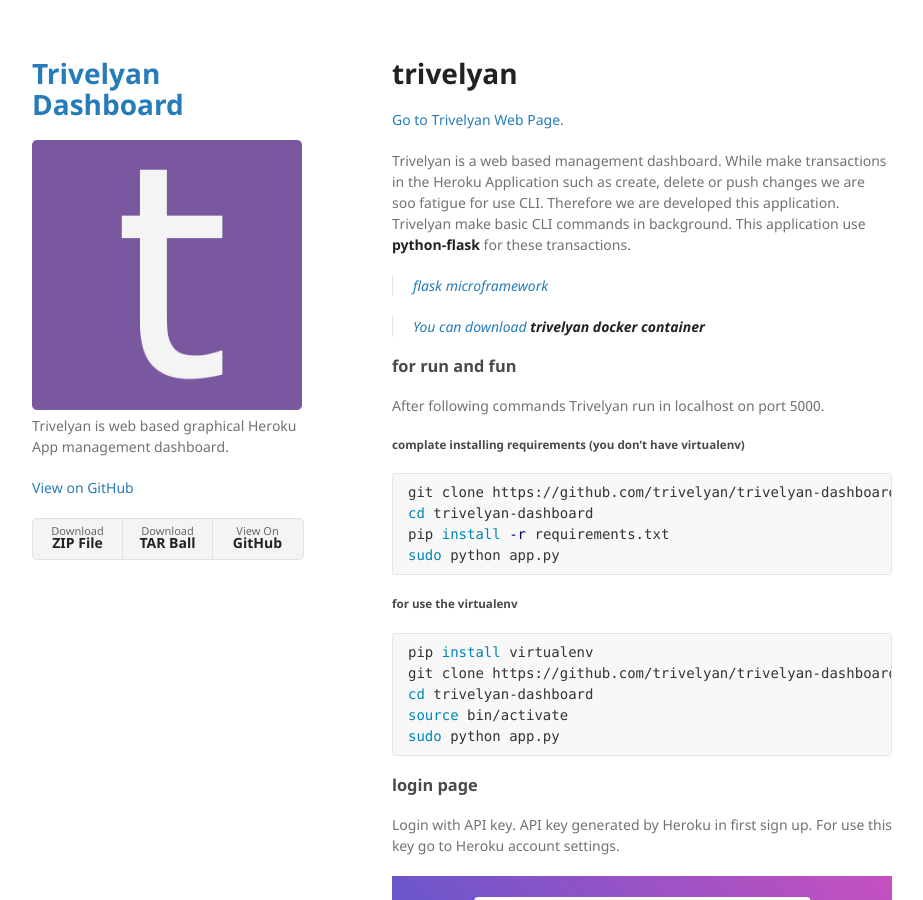
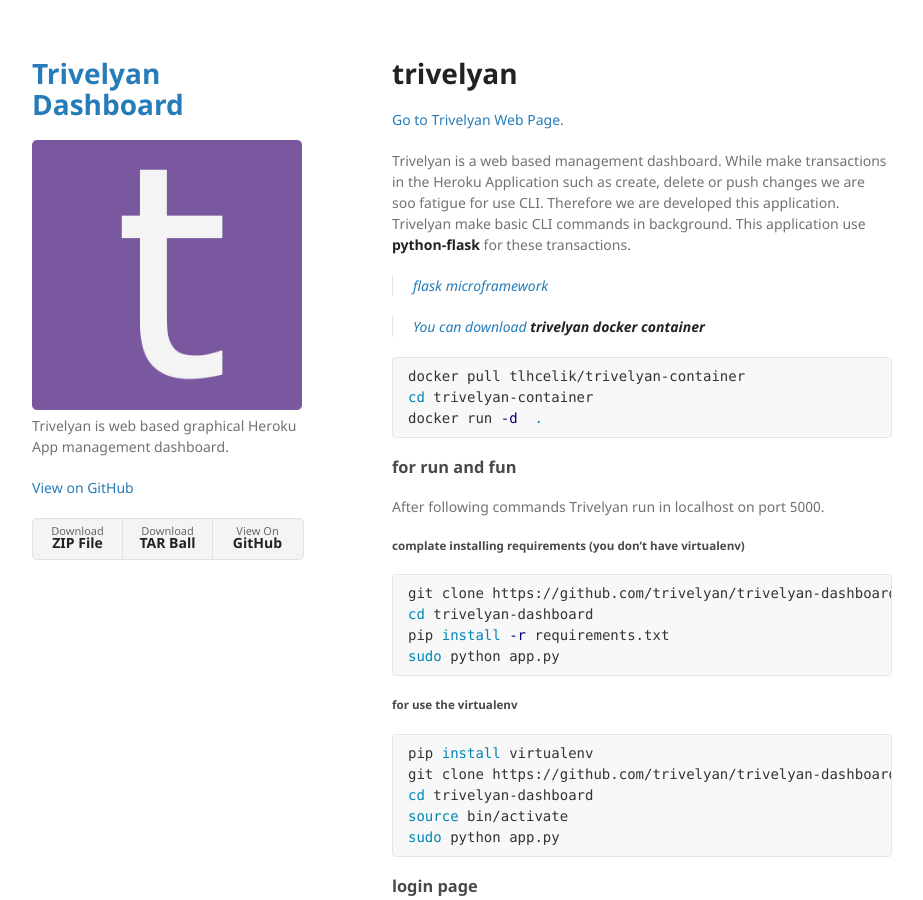
Before and after one commit to trivelyan/trivelyan.github.io, a Jekyll site: the page built from index.md, in a window 1280 px wide and 900 px high. Shown: the whole window, without its empty margins (178-1101 px from the left). Built offline with Jekyll 4.4.1, drawn with Linux system fonts in a browser that asks for light colours; our own code applies the rules of GitHub Pages for plain Markdown files.

Commit message:
adding docker run commands 🐳

````diff
--- a/index.md
+++ b/index.md
@@ -10,6 +10,11 @@ Trivelyan is a web based management dashboard. While make transactions in the He
 
 > [You can download **trivelyan docker container**](https://hub.docker.com/r/tlhcelik/trivelyan-container)
 
+```sh
+docker pull tlhcelik/trivelyan-container
+cd trivelyan-container
+docker run -d  .
+```
 
 ### for run and fun
 After following commands Trivelyan run in localhost on port 5000.
````
